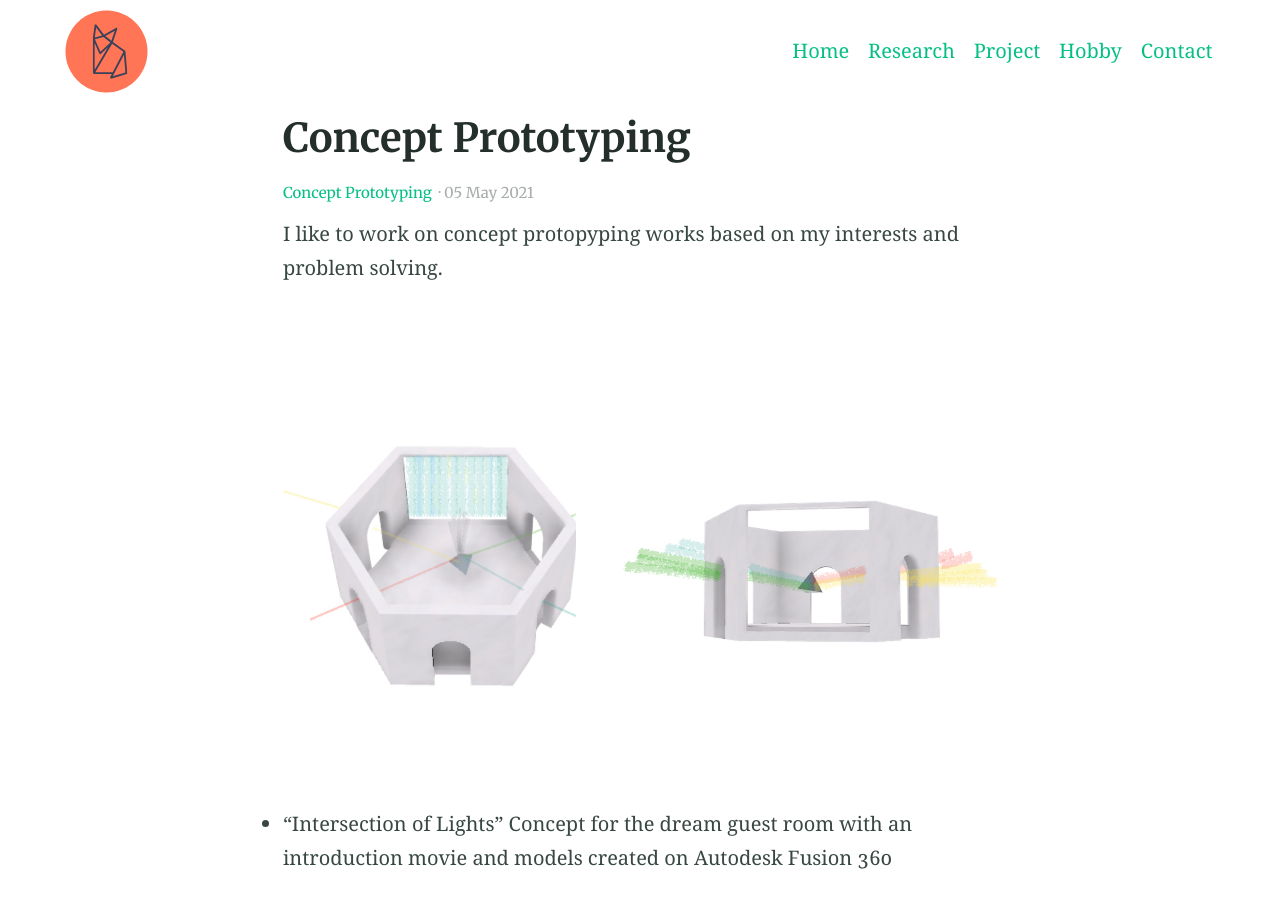
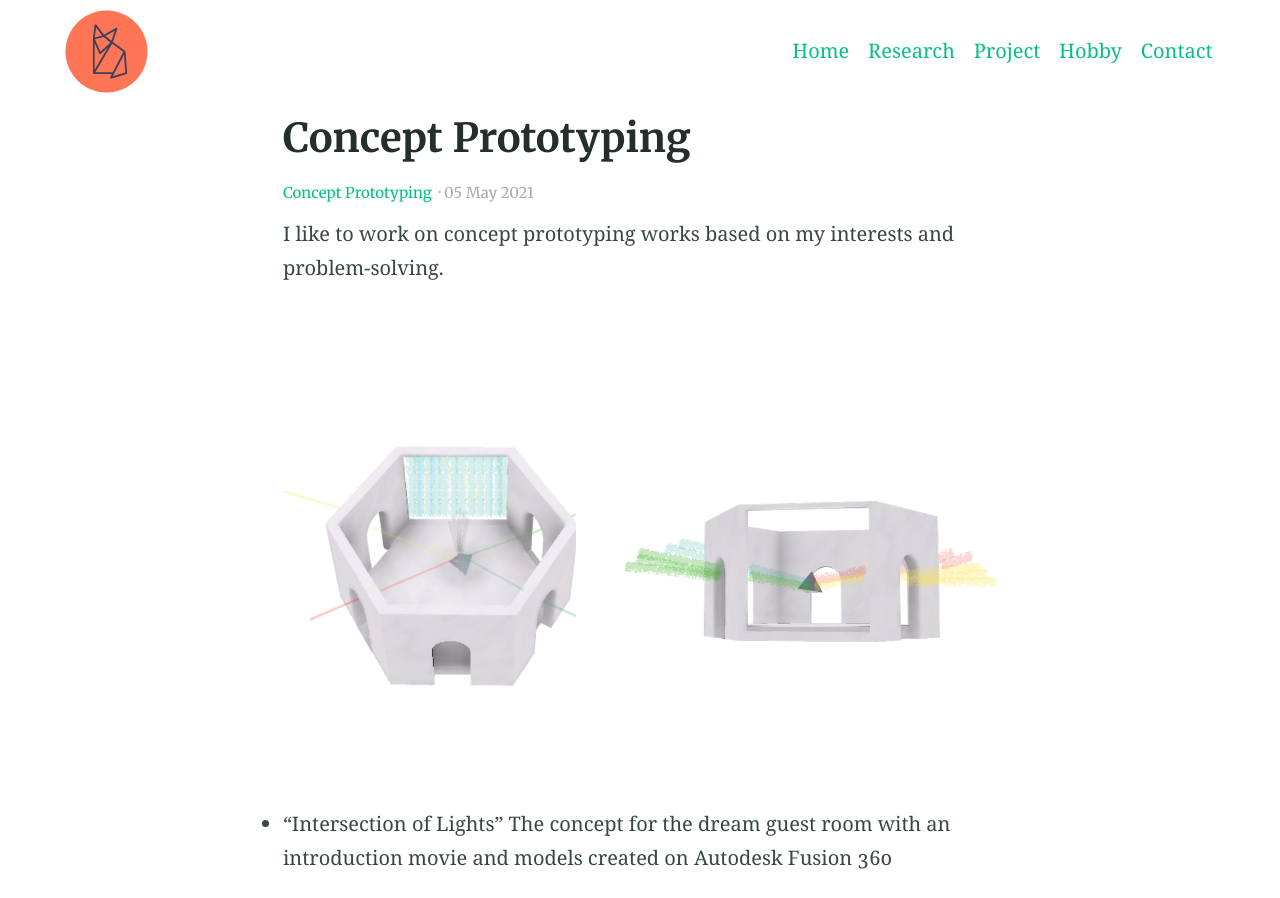
Before and after one commit to NaosFabrik/NaosFabrik.github.io, a Jekyll site: the page built from _posts/2021-05-05-concept-prototyping.md, in a window 1280 px wide and 1400 px high. Shown: the top 898 px of the window. Built offline with Jekyll 4.4.1, drawn with Linux system fonts in a browser that asks for light colours; some of the changed text lies outside the part shown; grey boxes are pictures that could not be loaded.

Commit message:
Update 2021-05-05-concept-prototyping.md

```diff
--- a/_posts/2021-05-05-concept-prototyping.md
+++ b/_posts/2021-05-05-concept-prototyping.md
@@ -4,14 +4,14 @@ categories:
 - Concept Prototyping
 ---
 
-I like to work on concept protopyping works based on my interests and problem solving.
+I like to work on concept prototyping works based on my interests and problem-solving.
 
 {% include figure.html image="/assets/hobby/concept_eyecatch.png"  width="1200" height="800"  %}
 
 <!-- more -->
 
 * "Intersection of Lights"
-Concept for the dream guest room with an introduction movie and models created on Autodesk Fusion 360
+The concept for the dream guest room with an introduction movie and models created on Autodesk Fusion 360
 
 {% include video.html id="5kmTHwyZZjg" title="Concept Video" %}
 
```
Also changed, not shown: other parts of _posts/2021-05-05-concept-prototyping.md (+1 -1 lines).
